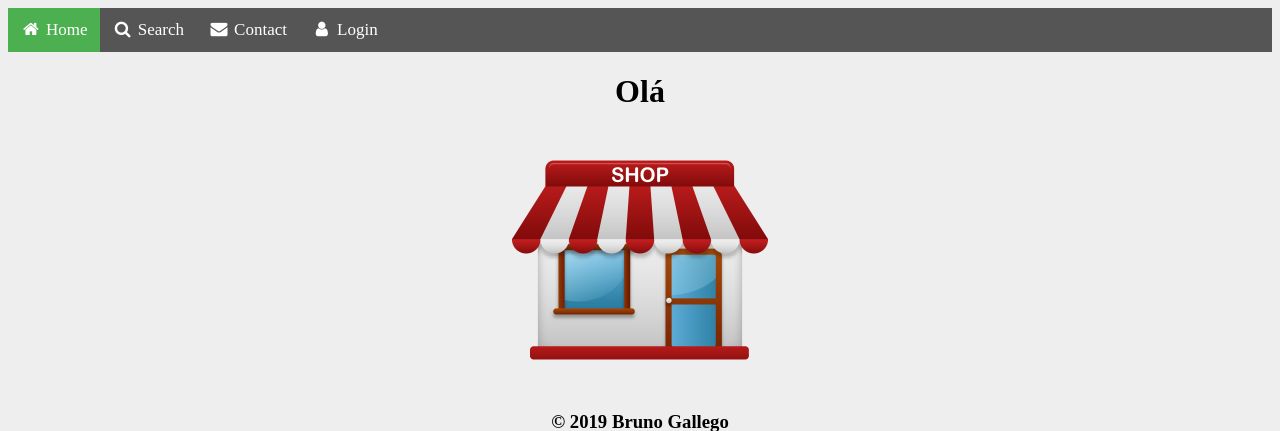
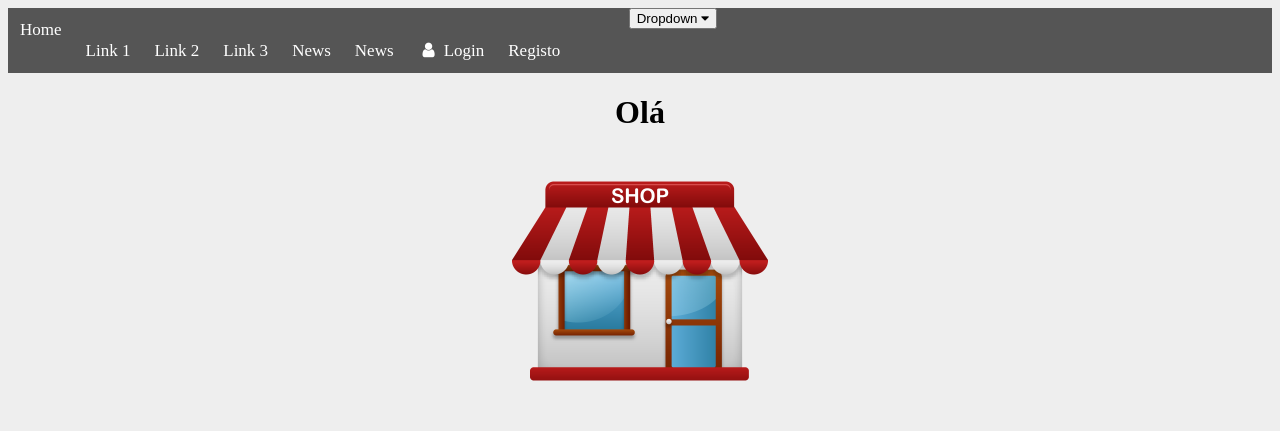
Before and after one commit to Brunodesa/herokuT101, a Python web app: template templates/index.html in a window 1280 px wide. Shown: the top 431 px of the page. Run offline with Jinja, Linux system fonts and the light colour scheme; the template is opened without the code that fills it, so the values that code supplies are empty.

Commit message:
dropdown

```diff
--- a/templates/layout.html
+++ b/templates/layout.html
@@ -4,18 +4,31 @@
     <meta charset="UTF-8">
     <title>Escola Secundária de Maximinos</title>
 
-<!-- Load an icon library -->
+    <!-- Load an icon library -->
     <link rel="stylesheet" href="https://cdnjs.cloudflare.com/ajax/libs/font-awesome/4.7.0/css/font-awesome.min.css">
     <link rel="stylesheet" href="static/style.css">
 </head>
 <body>
 
 <div class="navbar">
-  <a class="active" href="#"><i class="fa fa-fw fa-home"></i> Home</a>
-  <a href="#"><i class="fa fa-fw fa-search"></i> Search</a>
-  <a href="#"><i class="fa fa-fw fa-envelope"></i> Contact</a>
-  <a href="#"><i class="fa fa-fw fa-user"></i> Login</a>
+    <a href="#home">Home</a>
+
+    <div class="dropdown">
+        <button class="dropbtn">Dropdown
+            <i class="fa fa-caret-down"></i>
+        </button>
+        <div class="dropdown-content">
+            <a href="#">Link 1</a>
+            <a href="#">Link 2</a>
+            <a href="#">Link 3</a>
+            <a href="#news">News</a>
+        </div>
+    </div>
+    <a href="#news">News</a>
+    <a href="#"><i class="fa fa-fw fa-user"></i> Login</a>
+    <a href="#"></i> Registo</a>
 </div>
+
 
 {% block conteudo %}
 {% endblock %}
```
